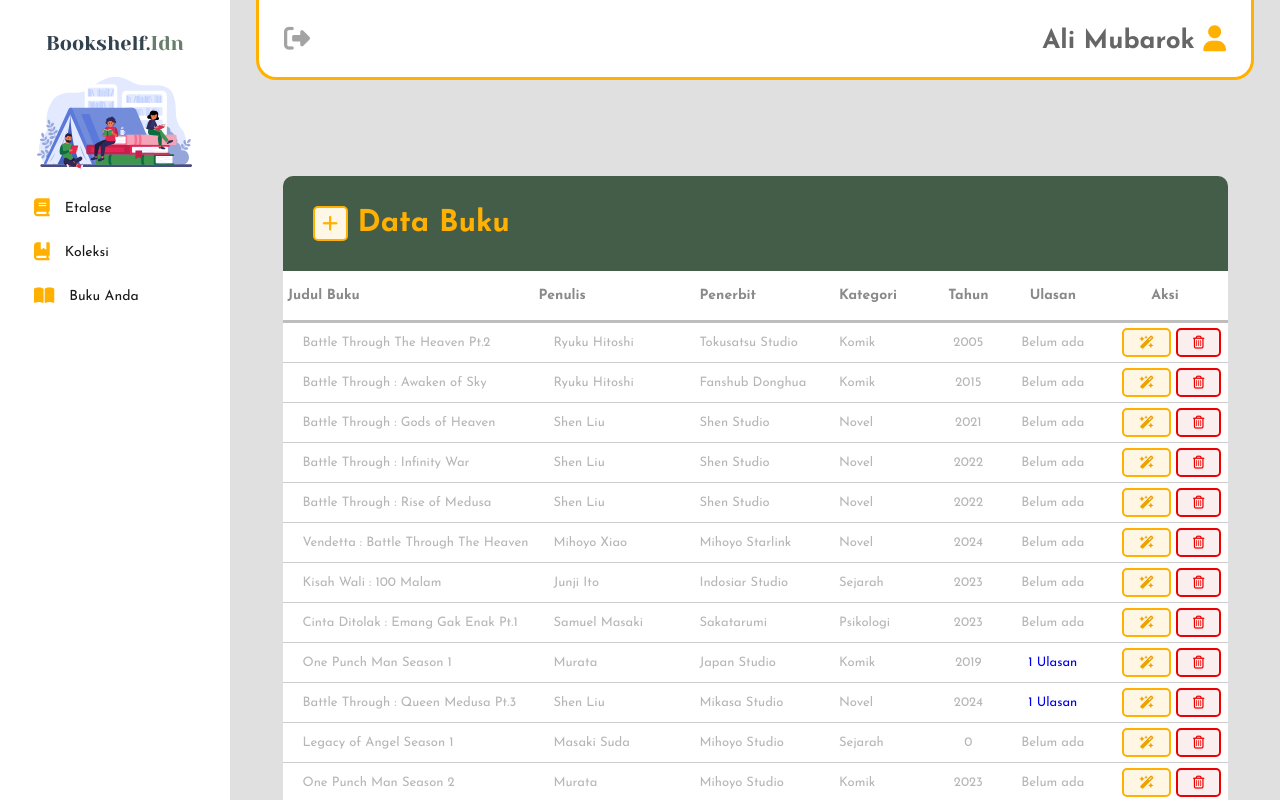
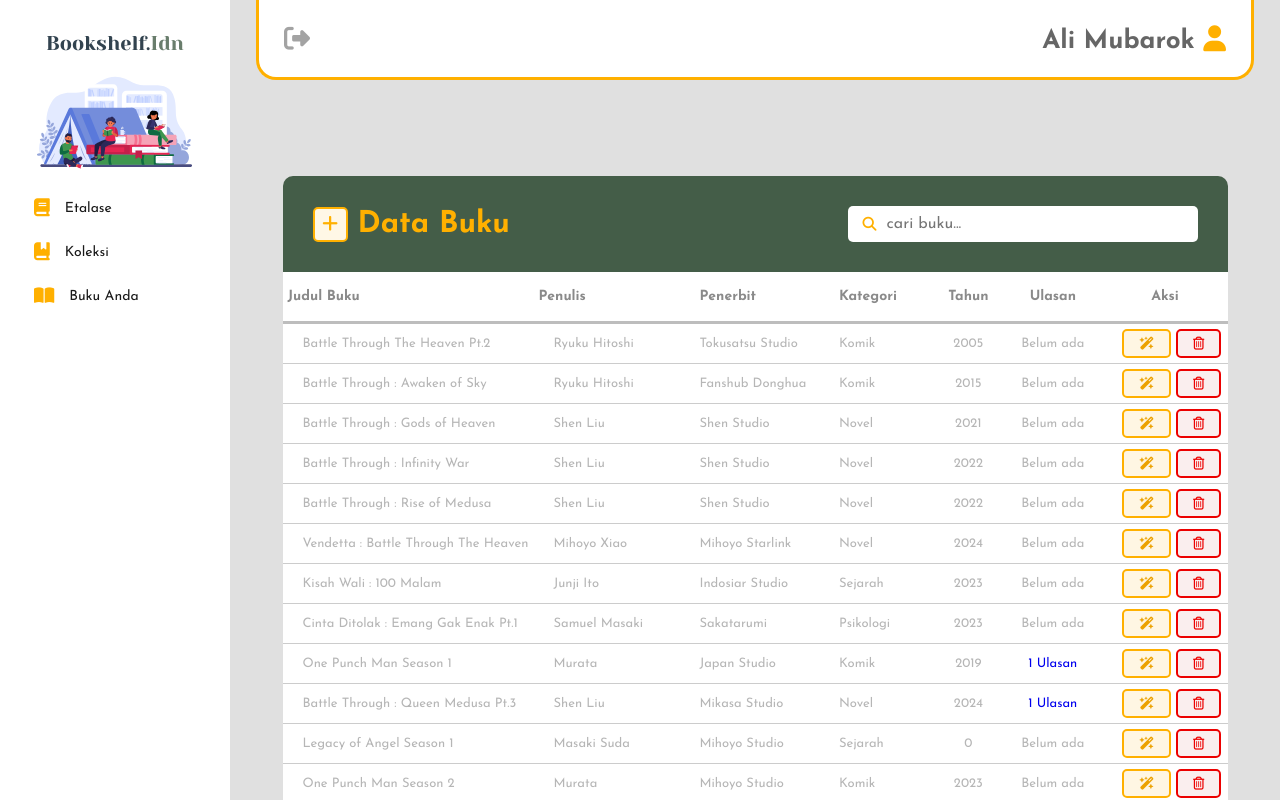
Before and after one commit to Dhafftive/perpustakaan, a PHP site: page /admin_petugas/data-buku.php in a window 1280 px wide. Run offline with PHP 8.4, Linux system fonts and the light colour scheme; a user stored in the database is signed in; data comes from the database, SQL or seed files in the repository; some libraries are stand-ins or nearby versions.

Commit message:
[Feat] added live search features

```diff
--- a/admin_petugas/data-buku.php
+++ b/admin_petugas/data-buku.php
@@ -102,8 +102,12 @@
 <!-- Data Buku -->
 <div class="card">
     <h5 class="card-header">
-        <div class="addcontent-icon" onclick="showAddbookPopup()" id="addbook-icon"><i class="fa-solid fa-plus"></i></div>
-        Data Buku
+        <div class="header">
+            <div class="addcontent-icon" onclick="showAddbookPopup()" id="addbook-icon">
+                <i class="fa-solid fa-plus"></i>
+            </div>Data Buku
+        </div>
+        <div class="search"><i class="fa-solid fa-magnifying-glass"></i><input type="search" name="search" id="searchInput" placeholder="cari buku..."></div>
     </h5>
     <div class="table-responsive">
         <table class="table-hover" style="max-height: 40vh; overflow: scroll;">
@@ -132,7 +136,7 @@
                     $row_jumlah_ulasan = $result_jumlah_ulasan->fetch_assoc();
                     $jumlah_ulasan = $row_jumlah_ulasan['jumlah'];
                 ?>
-                    <tr>
+                    <tr class="searchable">
                         <td style="padding-right: 5px;"><?php echo $row['judul']; ?></td>
                         <td styk="padding-left: 5px; padding-right: 5px;"><?php echo $row['penulis']; ?></td>
                         <td style="width: 140px; padding-left: 5px; padding-right: 5px;"><?php echo $row['penerbit']; ?></td>
@@ -377,6 +381,16 @@
 
 
     </script>
+    <script>
+        $(document).ready(function() {
+            $('#searchInput').on('keyup', function() {
+                var value = $(this).val().toLowerCase(); // Ambil nilai input pencarian dan ubah menjadi lowercase
+                $('.table-body tr').filter(function() {
+                    $(this).toggle($(this).text().toLowerCase().indexOf(value) > -1); // Tampilkan baris yang mengandung kata kunci pencarian, sembunyikan yang tidak
+                });
+            });
+        });
+    </script>
 
     <!-- script Library -->
     <script src="../js/submitbook.js"></script>
--- a/css/data-buku.css
+++ b/css/data-buku.css
@@ -23,7 +23,38 @@
     font-size: 30px;
     display: flex;
     align-items: center;
+    flex-direction: row;
+    justify-content: space-between;
     line-height: 35px;
+}
+.card-header .header{
+    display: flex;
+    justify-content: space-between;
+    align-items: center;
+}
+.card-header .search{
+    display: flex;
+    align-items: center;
+    background-color: #fff;
+    padding: 10px 15px;
+    border-radius: 5px;
+    font-size: 16px;
+    width: 350px;
+}
+.card-header .search input[type="search"]{
+    font-size: 16px;
+    font-family: var(--default);
+    width: 100%;
+}
+.card-header .search input[type="search"]::placeholder{
+    transition: .2s;
+}
+.card-header .search input[type="search"]:focus::placeholder{
+    transform: translateX(10px);
+}
+.card-header .search i{
+    font-size: 14px;
+    margin-right: 10px;
 }
 .card-header .addcontent-icon{
     color: #FFB000;
```
Also changed, not shown: admin_petugas/buku.php (+14 -2 lines), css/buku.css (+24 -0 lines).
